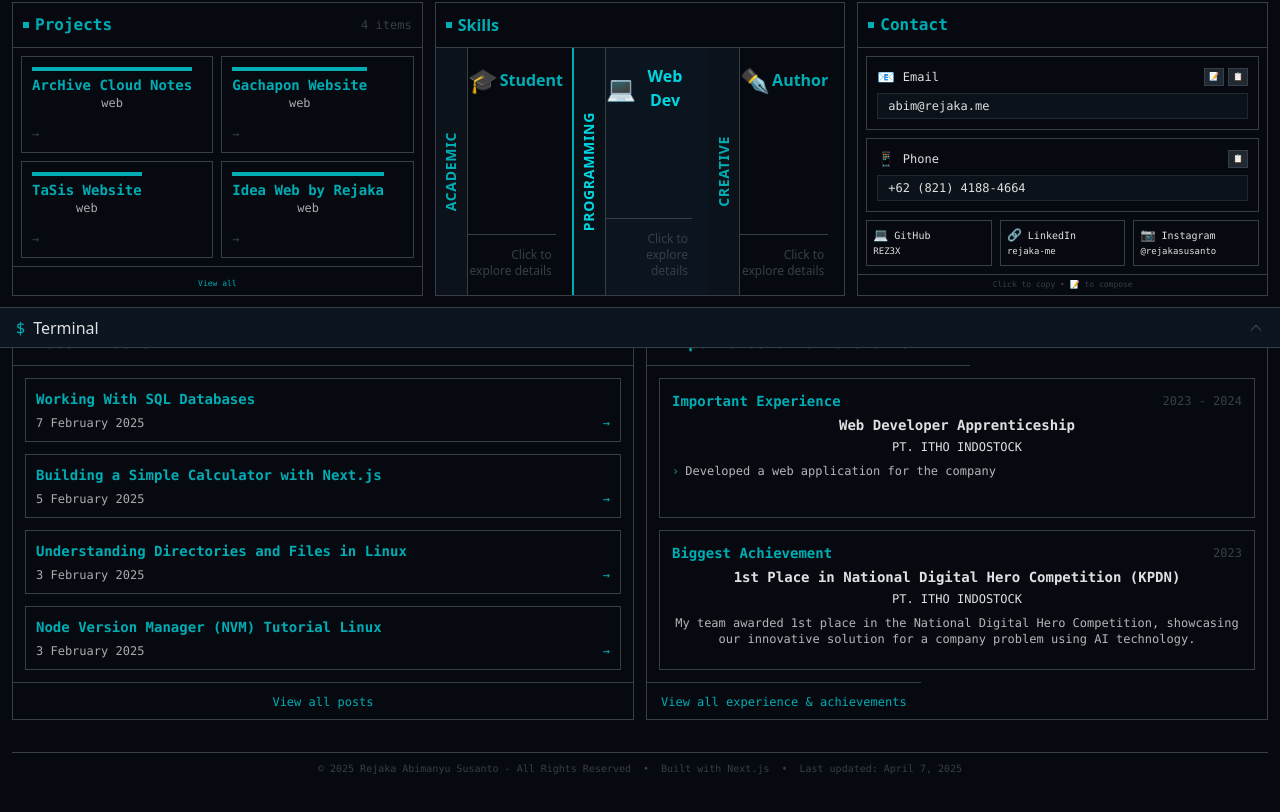
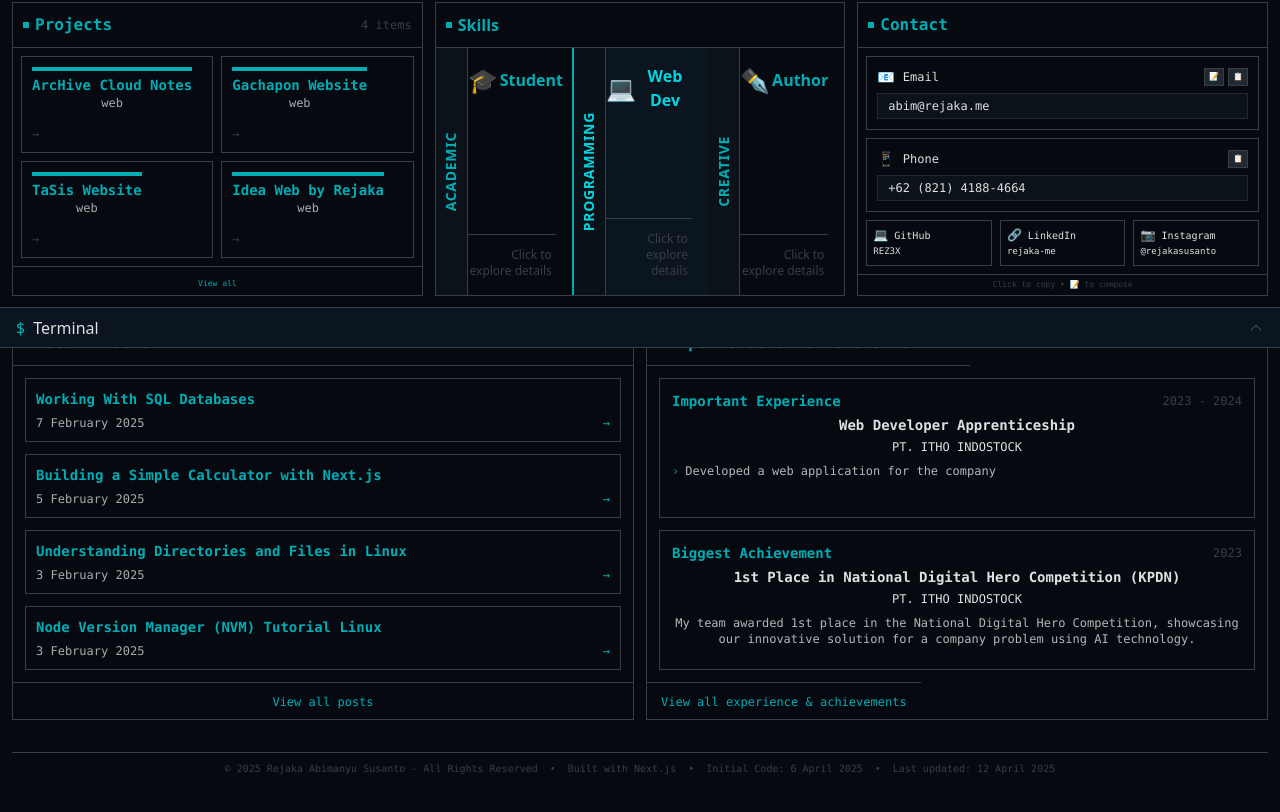
Before and after one commit to REZ3X/portfolio-rejaka-main, a Next.js app: page / in a window 1280 px wide. Shown: the part 453-1265 px from the top of the page. Built offline with nearby package versions, Linux system fonts and the light colour scheme.

Commit message:
Update Footer component with accurate last updated and initial code dates for better clarity

```diff
--- a/src/components/main/Footer.tsx
+++ b/src/components/main/Footer.tsx
@@ -5,7 +5,8 @@ const Footer: React.FC = () => {
   const currentYear = new Date().getFullYear();
   const { themeStyle } = useUser();
 
-  const lastUpdated = "April 7, 2025";
+  const lastUpdated = "12 April 2025";
+  const startCode = "6 April 2025";
 
   if (themeStyle === "terminal") {
     return (
@@ -16,6 +17,8 @@ const Footer: React.FC = () => {
           <span className="hidden md:inline">
             Built with Next.js
           </span>
+          <span className="hidden md:inline">•</span>
+          <span className="hidden md:inline">{`Initial Code: ${startCode}`}</span>
           <span className="hidden md:inline">•</span>
           <span className="hidden md:inline">{`Last updated: ${lastUpdated}`}</span>
         </div>
```
